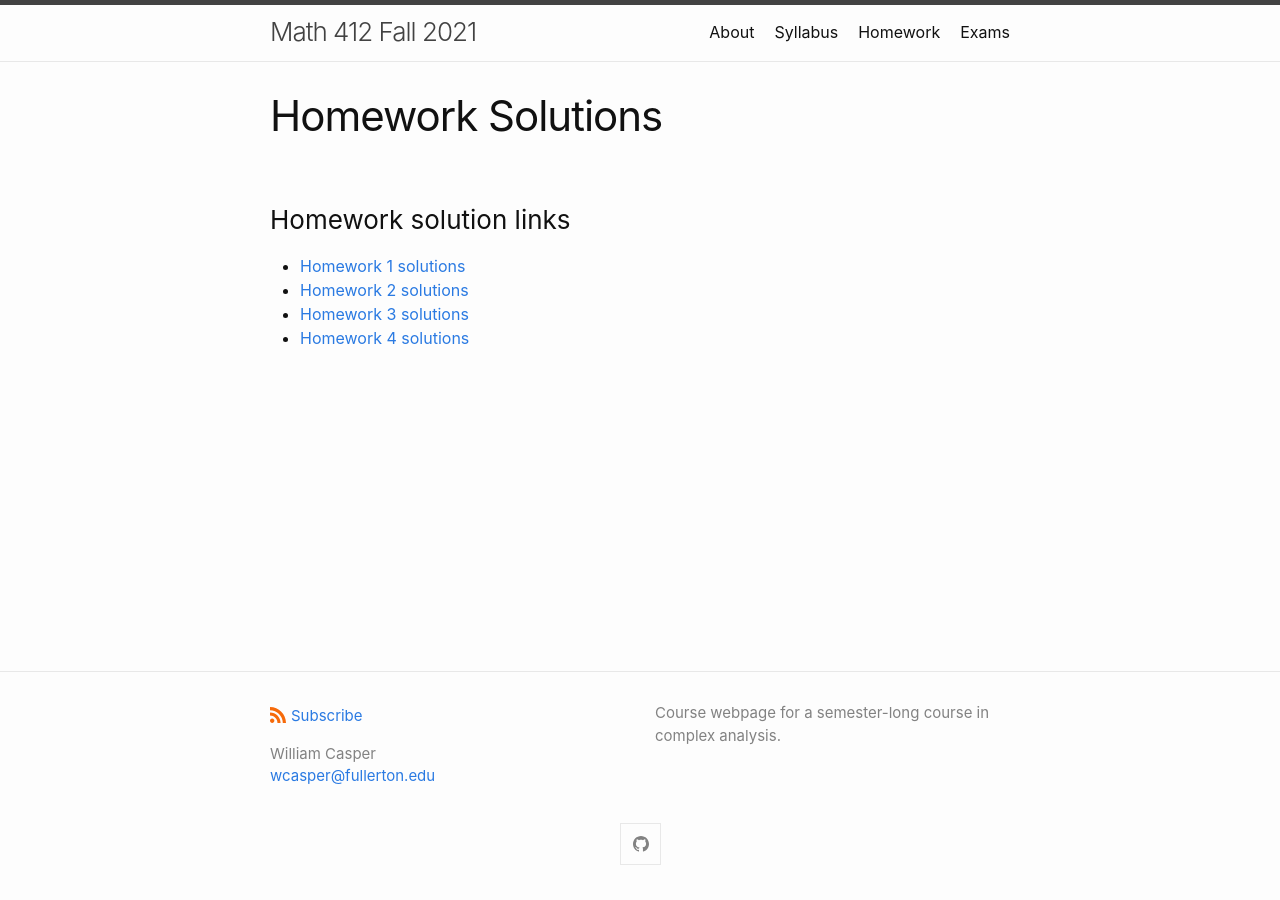
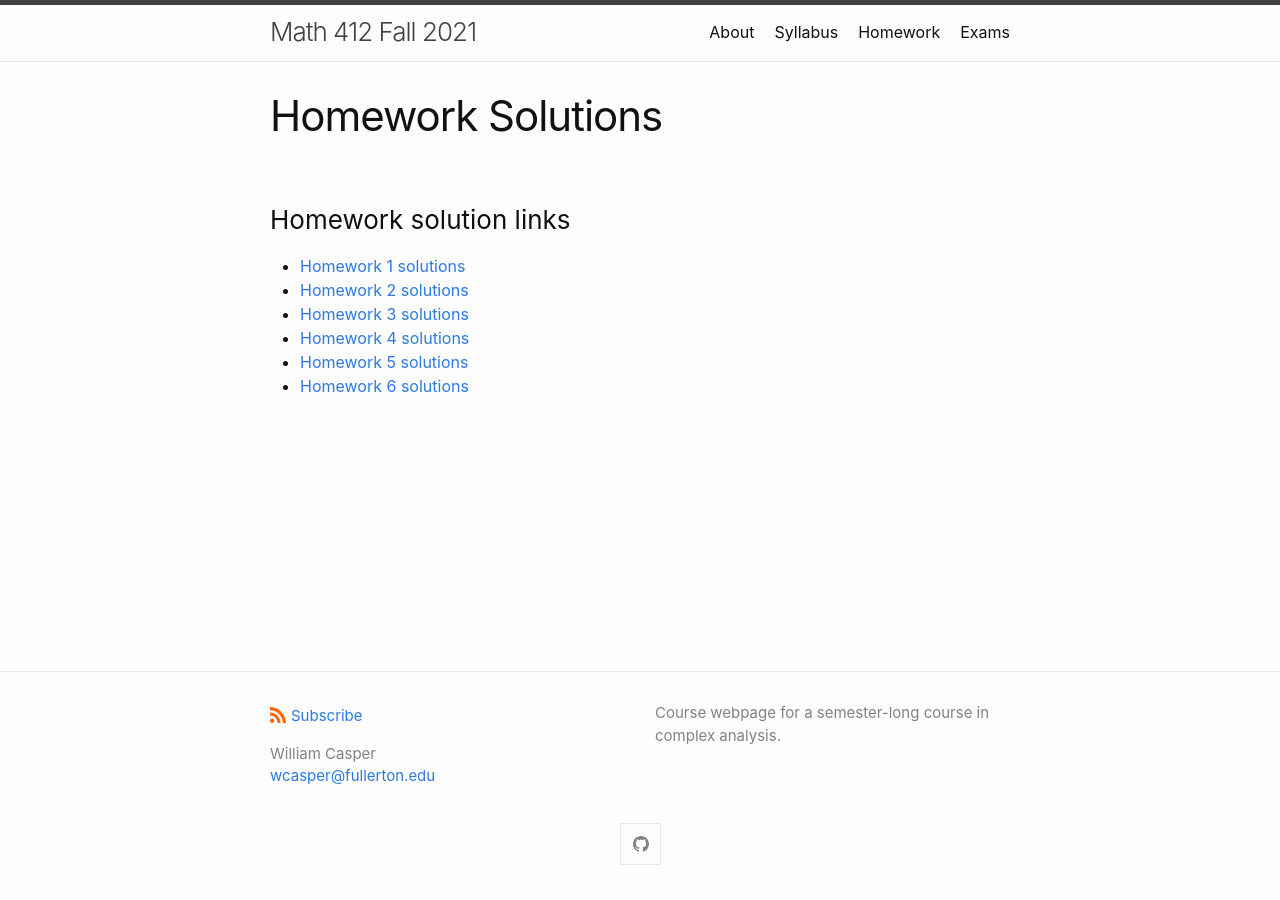
Before and after one commit to wcasper/math412fall2021, a Jekyll site: the page built from _homework/hw-solutions.md, in a window 1280 px wide. Built offline with Jekyll 4.4.1, drawn with Linux system fonts in a browser that asks for light colours.

Commit message:
added links

```diff
--- a/_homework/hw-solutions.md
+++ b/_homework/hw-solutions.md
@@ -10,3 +10,5 @@ permalink: /homework/hw-solutions
 * [Homework 2 solutions](hw2-solutions.pdf)
 * [Homework 3 solutions](hw3-solutions.pdf)
 * [Homework 4 solutions](hw4-solutions.pdf)
+* [Homework 5 solutions](hw5-solutions.pdf)
+* [Homework 6 solutions](hw6-solutions.pdf)
```
